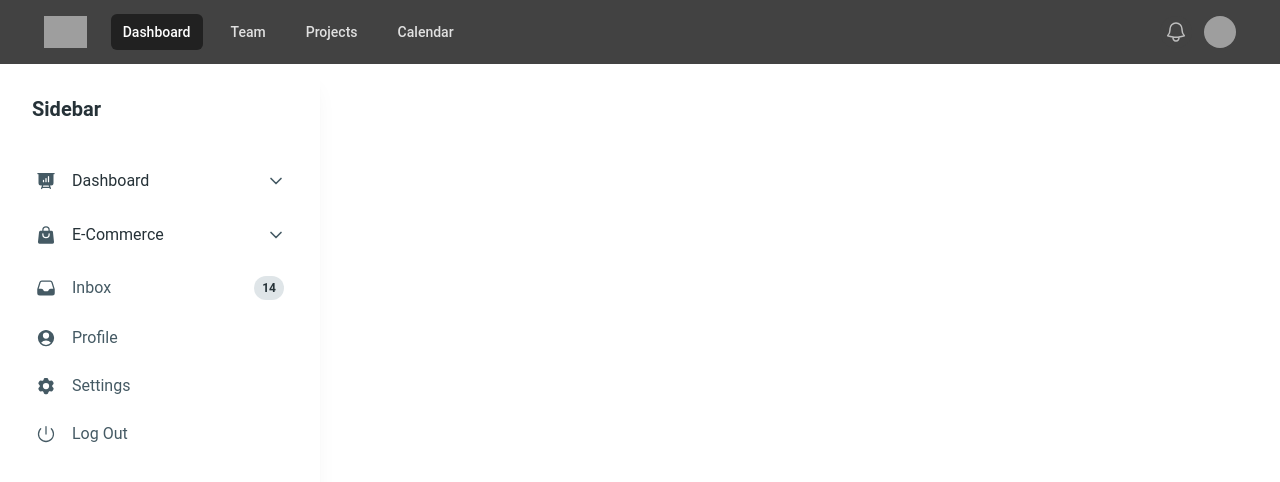
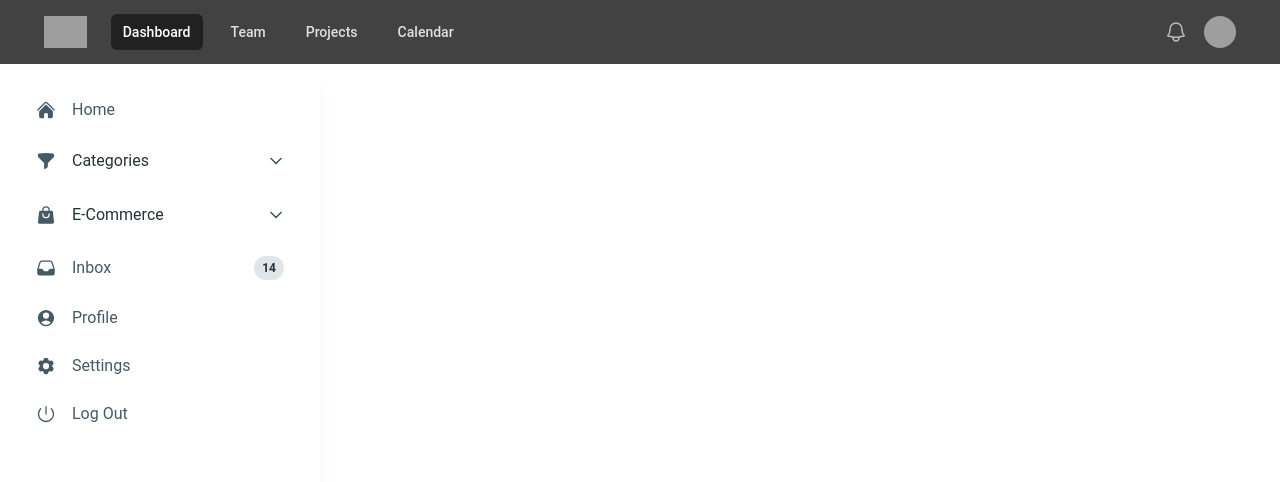
Before and after one commit to KissAkosKoppany/anime_v2, a React (Vite) app in the folder anime_v2/: page / in a window 1280 px wide. Shown: the top 482 px of the page. Built offline with nearby package versions, Linux system fonts and the light colour scheme; grey boxes are pictures that could not be loaded.

Commit message:
making structure fo side nav

```diff
--- a/anime_v2/src/Navigation/SideNav.tsx
+++ b/anime_v2/src/Navigation/SideNav.tsx
@@ -12,14 +12,17 @@ import {
   AccordionBody,
 } from "@material-tailwind/react";
 import {
-  PresentationChartBarIcon,
   ShoppingBagIcon,
   UserCircleIcon,
   Cog6ToothIcon,
   InboxIcon,
   PowerIcon,
+  HomeIcon,
+  FunnelIcon
 } from "@heroicons/react/24/solid";
 import { ChevronRightIcon, ChevronDownIcon } from "@heroicons/react/24/outline";
+
+
 
 function SideNav() {
   const [open, setOpen] = React.useState(0);
@@ -29,13 +32,17 @@ function SideNav() {
   };
 
   return (
-    <Card className="h-[calc(100vh-2rem)] w-full max-w-[20rem] p-4 shadow-xl shadow-blue-gray-900/5">
-      <div className="mb-2 p-4">
-        <Typography variant="h5" color="blue-gray">
-          Sidebar
-        </Typography>
-      </div>
+    <Card className="h-[calc(100vh-2rem)] hidden lg:block w-full max-w-[20rem] p-4 shadow-xl shadow-blue-gray-900/5">
+
       <List>
+
+        <ListItem>
+          <ListItemPrefix>
+            <HomeIcon className="h-5 w-5" />
+          </ListItemPrefix>
+          Home
+        </ListItem>
+
         <Accordion
           open={open === 1}
           icon={
@@ -48,10 +55,10 @@ function SideNav() {
           <ListItem className="p-0" selected={open === 1}>
             <AccordionHeader onClick={() => handleOpen(1)} className="border-b-0 p-3">
               <ListItemPrefix>
-                <PresentationChartBarIcon className="h-5 w-5" />
+                <FunnelIcon className="h-5 w-5" />
               </ListItemPrefix>
               <Typography color="blue-gray" className="mr-auto font-normal">
-                Dashboard
+                Categories
               </Typography>
             </AccordionHeader>
           </ListItem>
@@ -61,23 +68,18 @@ function SideNav() {
                 <ListItemPrefix>
                   <ChevronRightIcon strokeWidth={3} className="h-3 w-5" />
                 </ListItemPrefix>
-                Analytics
+                Anime Search
               </ListItem>
               <ListItem>
                 <ListItemPrefix>
                   <ChevronRightIcon strokeWidth={3} className="h-3 w-5" />
                 </ListItemPrefix>
-                Reporting
-              </ListItem>
-              <ListItem>
-                <ListItemPrefix>
-                  <ChevronRightIcon strokeWidth={3} className="h-3 w-5" />
-                </ListItemPrefix>
-                Projects
+                Manga Search
               </ListItem>
             </List>
           </AccordionBody>
         </Accordion>
+
         <Accordion
           open={open === 2}
           icon={
```
Also changed, not shown: anime_v2/src/Navigation/TopNav.tsx (indentation only).
